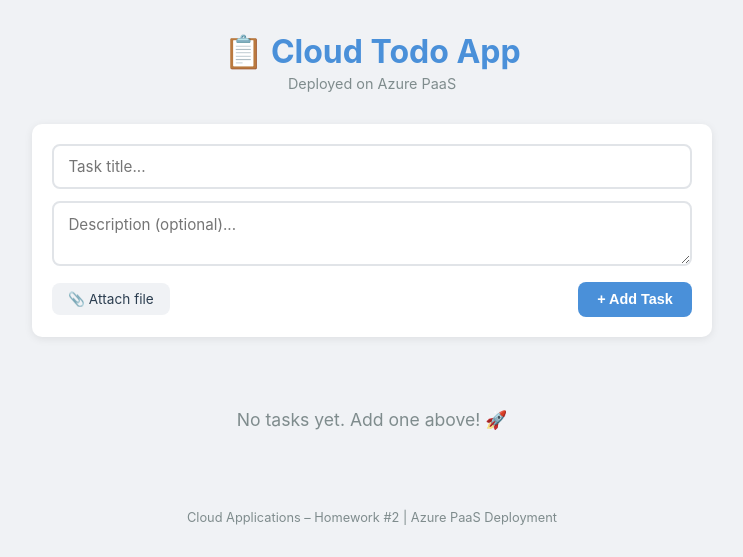
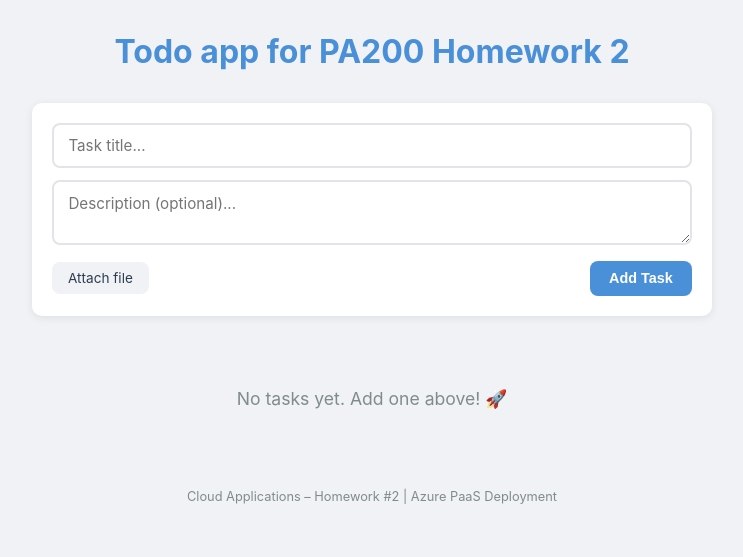
Before and after one commit to PanHorut/PA200_HW2, a Flask app: page / in a window 1280 px wide. Shown: the top 557 px of the page, without its empty margins (268-1011 px from the left). Run offline with Flask 3, Linux system fonts and the light colour scheme.

```diff
--- a/templates/index.html
+++ b/templates/index.html
@@ -10,8 +10,7 @@
 <body>
     <div class="container">
         <header>
-            <h1>📋 Cloud Todo App</h1>
-            <p class="subtitle">Deployed on Azure PaaS</p>
+            <h1>Todo app for PA200 Homework 2</h1>
         </header>
 
         {% with messages = get_flashed_messages(with_categories=true) %}
@@ -34,9 +33,9 @@
             <div class="form-row">
                 <label class="file-label">
                     <input type="file" name="attachment" class="file-input">
-                    <span class="file-btn">📎 Attach file</span>
+                    <span class="file-btn">Attach file</span>
                 </label>
-                <button type="submit" class="btn btn-add">+ Add Task</button>
+                <button type="submit" class="btn btn-add">Add Task</button>
             </div>
         </form>
 
```
Also changed, not shown: .github/workflows/deploy.yml, .github/workflows/main_pa200-hw2.yml (deleted).
